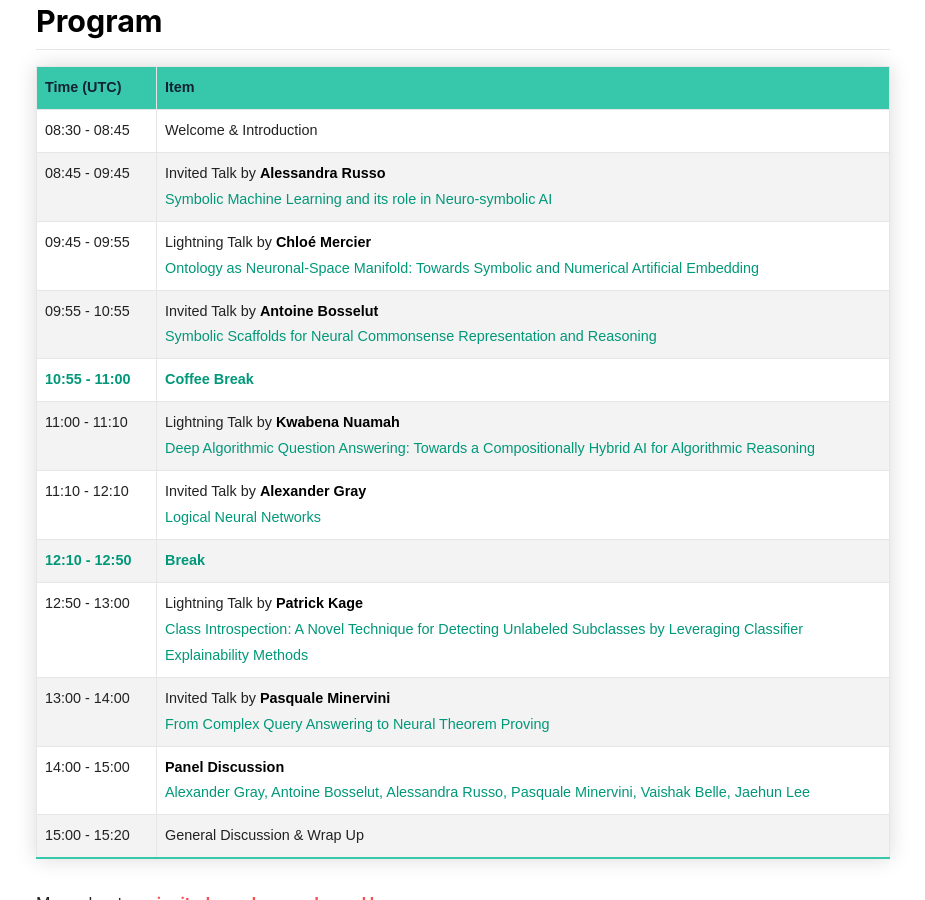
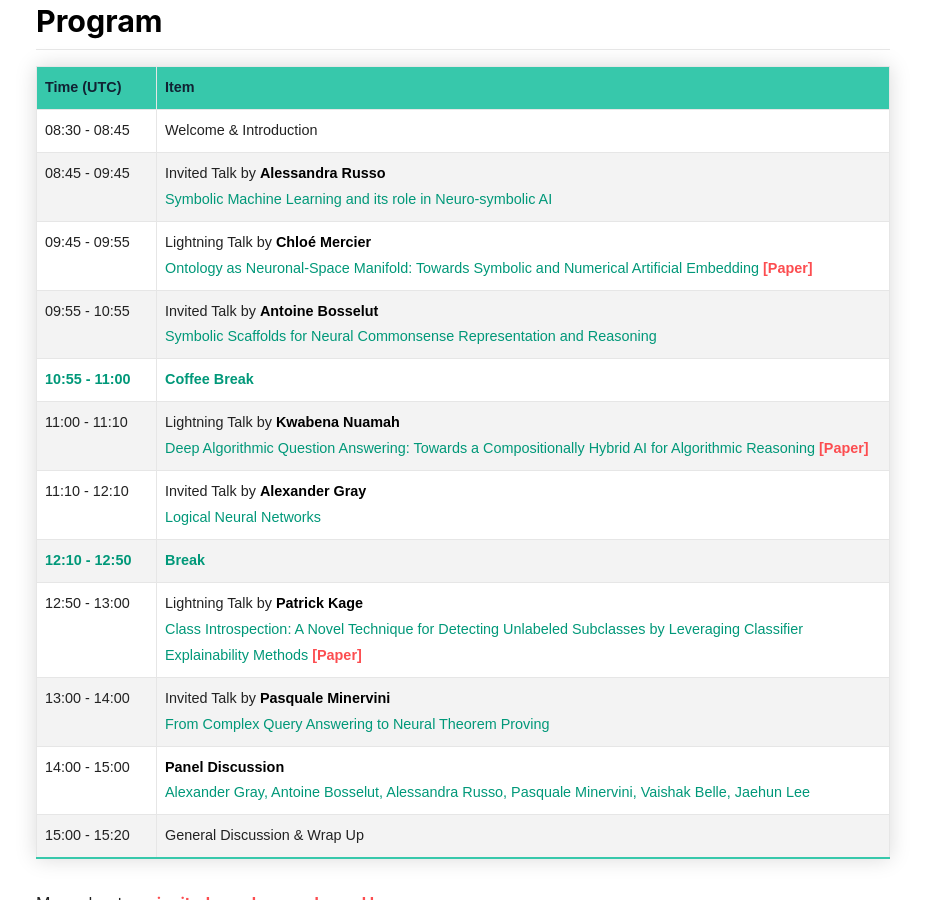
Before and after one commit to krhcai/krhcai.github.io, a Jekyll site: the page built from index.html, in a window 1280 px wide and 900 px high, scrolled down 1496 px. Shown: the whole window, without its empty margins (177-1102 px from the left). Built offline with Jekyll 4.4.1, drawn with Linux system fonts in a browser that asks for light colours; nearby versions of some CDN libraries; the list of posts is cut into pages by our own code.

Commit message:
added paper links

```diff
--- a/index.html
+++ b/index.html
@@ -78,8 +78,14 @@ key: page-index
                 </tr>
                 <tr>
                     <td>09:45 - 09:55</td>
-                    <td>Lightning Talk by <span class='speaker'>Chloé Mercier</span>
-                        <div class="title">Ontology as Neuronal-Space Manifold: Towards Symbolic and Numerical Artificial Embedding </div>
+                    <td>
+                        Lightning Talk by <span class='speaker'>Chloé Mercier</span>
+                        <div class="title">
+                            Ontology as Neuronal-Space Manifold: Towards Symbolic and Numerical Artificial Embedding
+                            <a href="https://drive.google.com/file/d/1ceBJVJkDm8mjOHQQVg8iCaalbnedBwCM/view?usp=sharing" target="_blank">
+                                [Paper]</a>
+
+                           </div>
                     </td>
                 </tr>
                 <tr>
@@ -94,7 +100,11 @@ key: page-index
                     <td>11:00 - 11:10</td>
                     <td>
                         Lightning Talk by <span class='speaker'>Kwabena Nuamah</span>
-                        <div class="title">Deep Algorithmic Question Answering: Towards a Compositionally Hybrid AI for Algorithmic Reasoning</div>
+                        <div class="title">
+                            Deep Algorithmic Question Answering: Towards a Compositionally Hybrid AI for Algorithmic Reasoning
+                            <a href="https://drive.google.com/file/d/1PaVpN4CLVw02F5utVF2UgFVJHoYztxUu/view?usp=sharing" target="_blank">
+                                [Paper] </a>
+                        </div>
                     </td>
                 </tr>
                 <tr>
@@ -109,7 +119,10 @@ key: page-index
                     <td>12:50 - 13:00</td>
                     <td>
                         Lightning Talk by <span class='speaker'>Patrick Kage</span>
-                        <div class="title">Class Introspection: A Novel Technique for Detecting Unlabeled Subclasses by Leveraging Classifier Explainability Methods </div>
+                        <div class="title"> Class Introspection: A Novel Technique for Detecting Unlabeled Subclasses by Leveraging Classifier Explainability Methods
+                            <a href="https://drive.google.com/file/d/15AJ-Ez-OpO2yGJwPlI8d7i9pEDuaf-rE/view?usp=sharing" target="_blank">
+                                [Paper] </a>
+                        </div>
                     </td>
                 </tr>
                 <tr>
```
